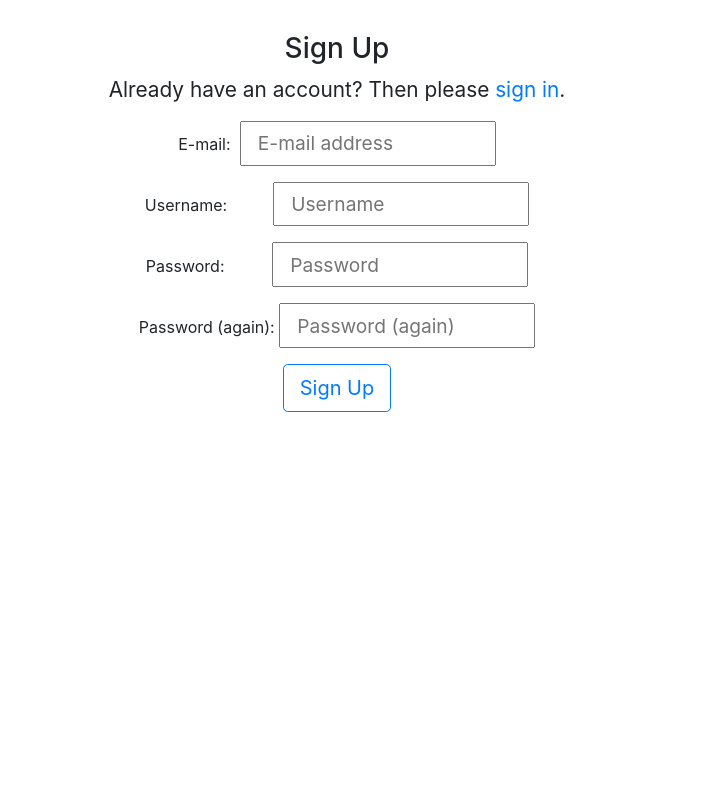
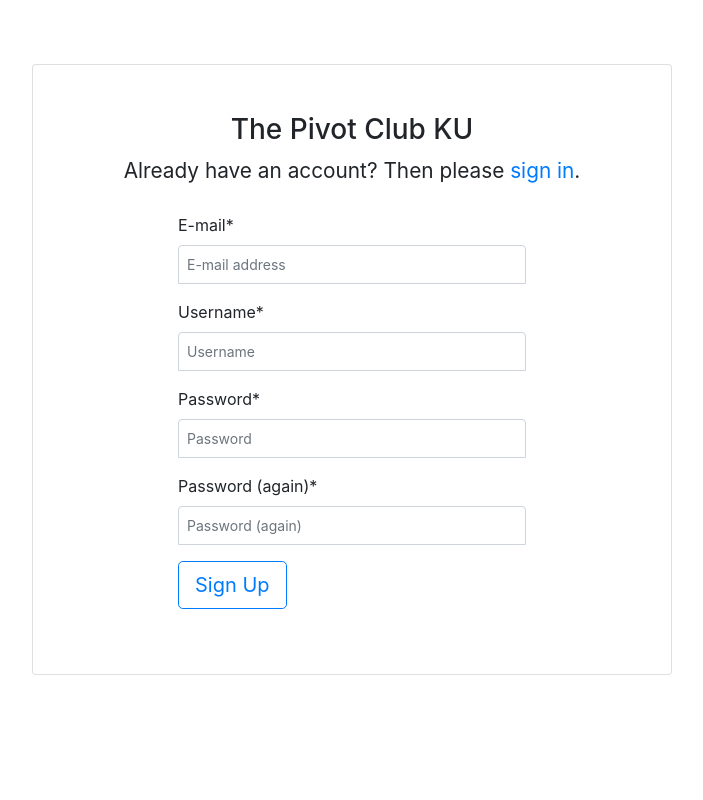
Before and after one commit to Ronnie-Leon76/PivotClubRedefined, a Django app: page /accounts/signup/ in a window 1280 px wide. Shown: the whole page, without its empty margins (303-1006 px from the left). Run offline with Django 3.2, Linux system fonts and the light colour scheme; some libraries are stand-ins or nearby versions.

Commit message:
style_allauth_pages

```diff
--- a/pivot/settings/base.py
+++ b/pivot/settings/base.py
@@ -47,6 +47,7 @@ INSTALLED_APPS = [
     'allauth.socialaccount',
     'allauth.socialaccount.providers.google',
     'cloudinary',
+    'crispy_forms',
     'widget_tweaks',
 
     # project apps
@@ -55,6 +56,8 @@ INSTALLED_APPS = [
     'blog',
 
 ]
+
+CRISPY_TEMPLATE_PACK = 'bootstrap4'
 
 SITE_ID = 1
 
@@ -165,4 +168,4 @@ ACCOUNT_EMAIL_VERIFICATION = "mandatory"
 ACCOUNT_LOGIN_ATTEMPTS_LIMIT = 5
 ACCOUNT_LOGIN_ATTEMPTS_TIMEOUT = 86400
 ACCOUNT_LOGOUT_REDIRECT_URL = '/accounts/login/'
-LOGIN_REDIRECT_URL = '/accounts/email/'
+LOGIN_REDIRECT_URL = '/accounts/profile/'
--- a/templates/account/signup.html
+++ b/templates/account/signup.html
@@ -1,5 +1,5 @@
 {% extends "account/base.html" %}
-
+{% load crispy_forms_tags %}
 {% load i18n %}
 
 {% block head_title %}{% trans "Signup" %}{% endblock %}
@@ -10,6 +10,62 @@
 {% endblock %}
 
 {% block content %}
+<style type="text/css">
+  .bg {
+    /* The image used */
+    background-image: url("");
+
+    /* Full height */
+    height: 100%;
+
+    /* Center and scale the image nicely */
+    background-position: center;
+    background-repeat: no-repeat;
+    background-size: cover;
+  }
+  .cardinput {
+    position: absolute;
+    width: 50%;
+    margin-left: 25%;
+    margin-right: auto;
+    padding-bottom: 5%;
+    margin-top: 5%;
+  }
+
+  @media screen and (max-width: 480px) {
+    .cardinput {
+        position: absolute;
+        width: 95%;
+        margin-left: 3%;
+        margin-right: auto;
+        padding-bottom: 5%;
+        margin-top: 8%;
+    }
+  }
+  .form-signup {
+    width: 100%;
+    max-width: 350px;
+    padding: 1px;
+    margin: auto;
+    margin-top: 10px;
+  }
+  .form-signup .form-control {
+    position: relative;
+    box-sizing: border-box;
+    height: auto;
+    padding: 8px;
+    font-size: 14px;
+  }
+  .form-signup .form-control:focus {
+    z-index: 2;
+  }
+  .form-signup input{
+    margin-bottom: 10px;
+    border-bottom-right-radius: 0;
+    border-bottom-left-radius: 0;
+  }
+
+</style>
 <div class="container-fluid">
 
  {% block messages %}
@@ -29,24 +85,31 @@
     {% endif %}
   {% endblock %}
 
+<div class="bg">
+  <div class="card cardinput">
+    <div class="d-flex flex-column pd-3 mt-3">
+      <h3 class="h3" id="head_banner">{% trans "The Pivot Club KU" %}</h3>
 
-<h3 class="h3" id="head_banner">{% trans "Sign Up" %}</h3>
+      <p class="exist_account_info">{% blocktrans %}Already have an account? Then please <a href="{{ login_url }}">sign in</a>.{% endblocktrans %}</p>
 
-<p class="exist_account_info">{% blocktrans %}Already have an account? Then please <a href="{{ login_url }}">sign in</a>.{% endblocktrans %}</p>
+      <form class="form-signup" method="post" action="{% url 'account_signup' %}">
+        {% csrf_token %}
 
-<form class="container-fluid text-center" id="signup_form" method="post" action="{% url 'account_signup' %}">
-  {% csrf_token %}
+        {{ form|crispy }}
 
-  {{ form.as_p }}
+        {% if redirect_field_value %}
 
-  {% if redirect_field_value %}
+        <input type="hidden" name="{{ redirect_field_name }}" class="form-control" value="{{ redirect_field_value }}" />
 
-  <input type="hidden" name="{{ redirect_field_name }}" value="{{ redirect_field_value }}" />
+        {% endif %}
 
-  {% endif %}
+        <button class="btn btn-outline-primary btn-lg" type="submit">{% trans "Sign Up" %}</button>
+      </form>
+    </div>
+  </div>
+</div>
 
-  <button class="btn btn-outline-primary btn-lg" type="submit">{% trans "Sign Up" %}</button>
-</form>
+
 
 </div>
 {% endblock %}
--- a/templates/index.html
+++ b/templates/index.html
@@ -16,7 +16,7 @@
                             </header><!-- .entry-header -->
 
                             <div class="entry-content mt-4">
-                                <p>Lorem ipsum dolor sit amet, consectetur adipiscing elit. Mauris tempus vestibulum mauris quis aliquam. Integer accumsan sodales odio, id tempus ullamcorper</p>
+                                <p>Bridging the gap between academia and industry</p>
                             </div><!-- .entry-content -->
 
                             <footer class="entry-footer d-flex flex-wrap align-items-center mt-5">
@@ -68,7 +68,7 @@
                             </header><!-- .entry-header -->
 
                             <div class="entry-content mt-4">
-                                <p>Lorem ipsum dolor sit amet, consectetur adipiscing elit. Mauris tempus vestibulum mauris quis aliquam. Integer accumsan sodales odio, id tempus ullamcorper</p>
+                                <p>Earn more skills and gain more knowledge to complement your existent skillset</p>
                             </div><!-- .entry-content -->
 
                             <footer class="entry-footer d-flex flex-wrap align-items-center mt-5">
@@ -147,7 +147,7 @@
                     </header>
 
                     <div class="entry-content">
-                        <p>Lorem ipsum dolor sit amet, consectetur adipiscing elit. Mauris tempus vestib ulum mauris quis aliquam. </p>
+                        <p>Equip yourself the soft skills and technical skills required </p>
                     </div>
                 </div>
             </div>
```
Also changed, not shown: templates/account/login.html (+81 -15 lines).
